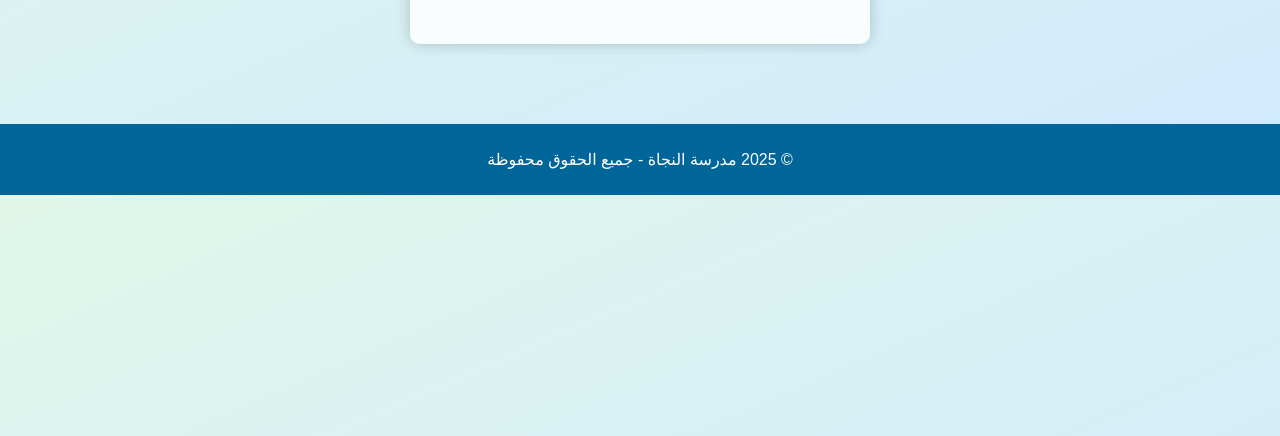
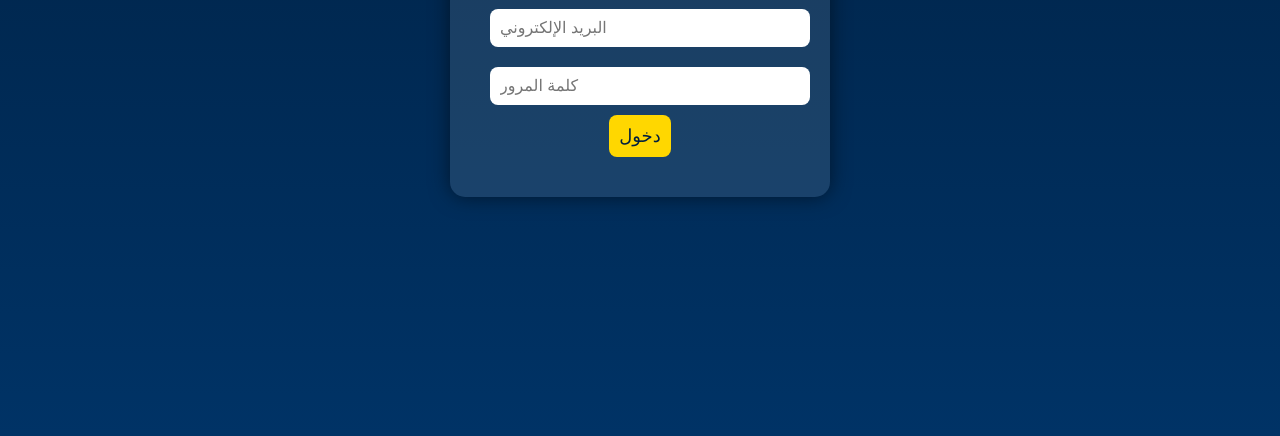
Before and after one commit to alnjatespfb/alnajatspfb, a plain HTML site: page login.html in a window 1280 px wide. Shown: the part 364-800 px from the top of the page. Drawn offline with Linux system fonts and the light colour scheme.

Commit message:
Update login.html

```diff
--- a/login.html
+++ b/login.html
@@ -2,23 +2,94 @@
 <html lang="ar">
 <head>
   <meta charset="UTF-8">
-  <title>تسجيل الدخول - مدرسة النجاة</title>
-  <link rel="stylesheet" href="style.css">
+  <title>تسجيل الدخول - مدارس النجاة</title>
+  <link href="https://fonts.googleapis.com/css2?family=Cairo:wght@600&display=swap" rel="stylesheet">
+  <style>
+    body {
+      font-family: 'Cairo', sans-serif;
+      background: linear-gradient(to bottom, #001f3f, #003366);
+      color: white;
+      margin: 0;
+      padding: 0;
+      display: flex;
+      flex-direction: column;
+      align-items: center;
+      justify-content: center;
+      height: 100vh;
+    }
+    .login-box {
+      background-color: rgba(255, 255, 255, 0.1);
+      padding: 40px;
+      border-radius: 15px;
+      box-shadow: 0 0 20px rgba(0,0,0,0.5);
+      width: 300px;
+      text-align: center;
+    }
+    h2 {
+      margin-bottom: 20px;
+    }
+    input {
+      width: 100%;
+      padding: 10px;
+      margin: 10px 0;
+      border-radius: 8px;
+      border: none;
+      font-size: 16px;
+    }
+    button {
+      background-color: gold;
+      color: #001f3f;
+      padding: 10px;
+      border: none;
+      border-radius: 8px;
+      font-size: 18px;
+      cursor: pointer;
+      transition: 0.3s;
+    }
+    button:hover {
+      background-color: #ffd700;
+    }
+  </style>
 </head>
 <body>
-  <div class="login-container fade-in">
+  <div class="login-box">
     <h2>تسجيل الدخول</h2>
-    <p>أدخل بريدك الإلكتروني وكلمة المرور للوصول إلى صفحتك</p>
     <input type="email" id="email" placeholder="البريد الإلكتروني">
     <input type="password" id="password" placeholder="كلمة المرور">
     <button onclick="login()">دخول</button>
-    <p id="error-message" class="error"></p>
   </div>
 
-  <footer class="fade-in">
-    <p>© 2025 مدرسة النجاة - جميع الحقوق محفوظة</p>
-  </footer>
+  <script>
+    function login() {
+      const email = document.getElementById("email").value.trim();
+      const password = document.getElementById("password").value.trim();
 
-  <script src="script.js"></script>
+      if (!email || !password) {
+        alert("من فضلك أدخل البريد وكلمة المرور");
+        return;
+      }
+
+      const scriptURL = "https://script.google.com/macros/s/AKfycbxF18ZNBw5M4-Ca3TW99qRa1VhFr8M_nvAkrYgJGEQ/exec";
+
+      fetch(`${scriptURL}?email=${email}&password=${password}`)
+        .then(res => res.json())
+        .then(data => {
+          if (data.error) {
+            alert("بيانات غير صحيحة");
+          } else {
+            localStorage.setItem("userName", data.name);
+            localStorage.setItem("userRole", data.role);
+            localStorage.setItem("userGrade", data.grade);
+            localStorage.setItem("userSection", data.section);
+            localStorage.setItem("userSubject", data.subject);
+            window.location.href = `${data.role}.html`;
+          }
+        })
+        .catch(err => {
+          console.error("حدث خطأ:", err);
+          alert("حدث خطأ أثناء الاتصال بالخادم");
+        });
+    }
+  </script>
 </body>
 </html>
```
